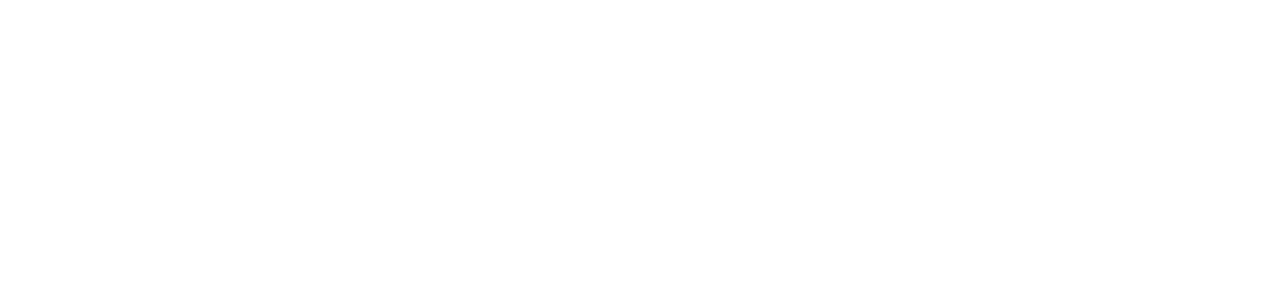
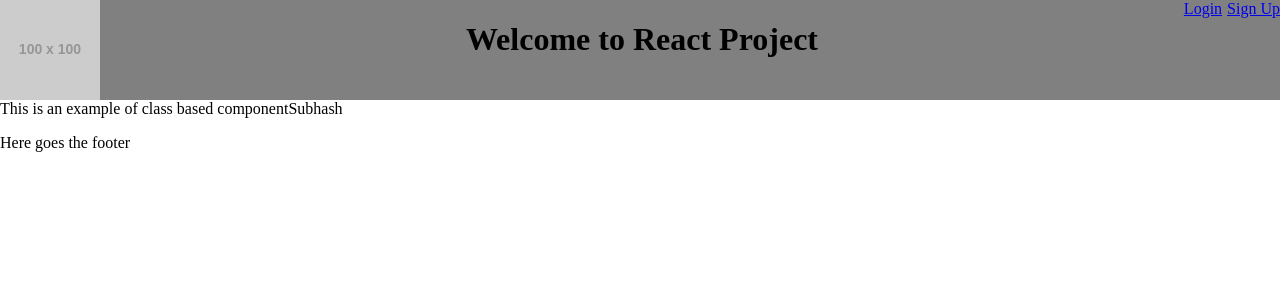
Before and after one commit to mouleesh/subhash-react, a React (Vite) app: page /sample in a window 1280 px wide. Before the commit this address had no page. Shown: the top 300 px of the page. Built offline with nearby package versions, Linux system fonts and the light colour scheme.

Commit message:
Class based component example

```diff
--- /dev/null
+++ b/src/Sample.jsx
@@ -0,0 +1,40 @@
+import React, { Component } from 'react'
+
+class Sample extends Component {
+    constructor(){
+        super()
+        this.state = {name: "Guru"}
+    }
+
+    componentDidMount(){
+        console.log("Component mounted");
+        this.setState({
+            ...this.state,
+            name: "Subhash"
+        })
+    }
+
+    componentDidUpdate(){
+        console.log("Component updated");
+    }
+
+    componentWillUnmount(){
+        console.log("Component will unmount");
+
+    }
+
+    shouldComponentUpdate(){
+        console.log("Should component updated");
+        return true;
+    }
+
+    render() {
+        console.log("This is render")
+        return (
+        <div>This is an example of class based component{this.state.name}</div>
+        )
+    }
+}
+
+
+export default Sample
--- a/src/main.jsx
+++ b/src/main.jsx
@@ -4,6 +4,7 @@
 import { BrowserRouter, Routes, Route } from "react-router";
 import Signup from './auth/Signup.jsx';
 import Login from './auth/Login.jsx';
+import Sample from './Sample.jsx';
 
 
 createRoot(document.getElementById('root')).render(
@@ -13,6 +14,7 @@
         <Route path="/" element={<PublicLayout />} >
           <Route path="/login" element={<Login />} />
           <Route path="/sign-up" element={<Signup />} />
+          <Route path="/sample" element={<Sample />} />
         </Route>
         {/* <Route path="/" element={<PrivateLayout />} >
           <Route path="/home" element={<Home />} />
```
